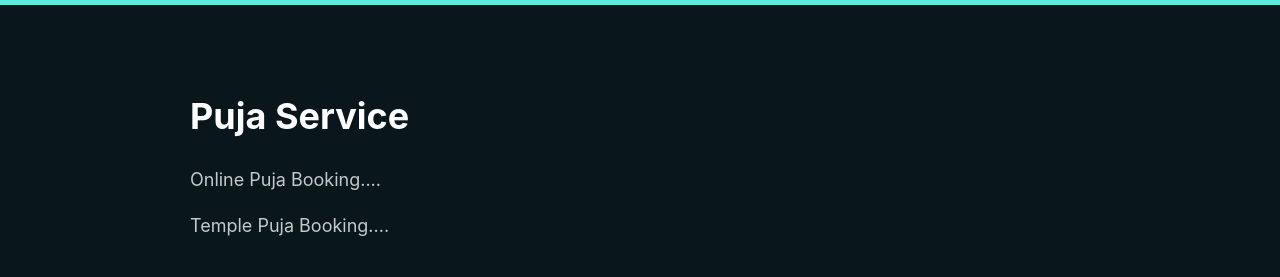
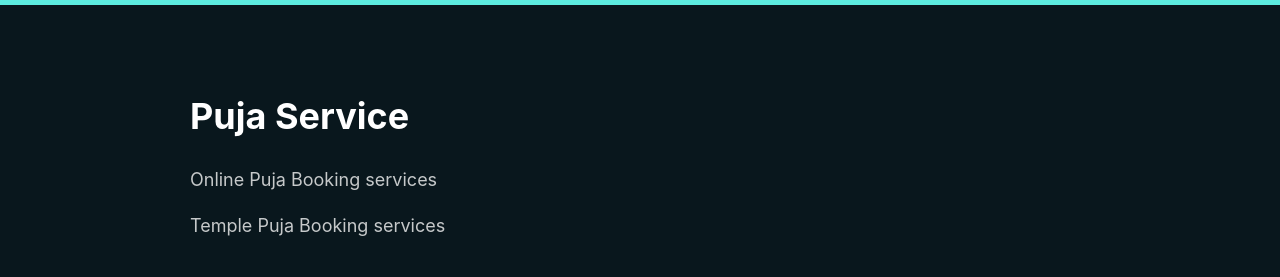
Before and after one commit to preetiavuthu/preetiavuthu, a website: page public/index.html in a window 1280 px wide. Shown: the top 277 px of the page. Drawn offline with Linux system fonts and the light colour scheme.

Commit message:
Update index.html
 commited by preeti

```diff
--- a/public/index.html
+++ b/public/index.html
@@ -11,10 +11,10 @@
     <div class="container">
         <h1>Puja Service</h1>
         <p>
-            Online Puja Booking....
+            Online Puja Booking services
         </p>
         <p>
-            Temple Puja Booking....
+            Temple Puja Booking services
         </p>
         <h2>A Blishful Journey</h2>
         <ul>
```
